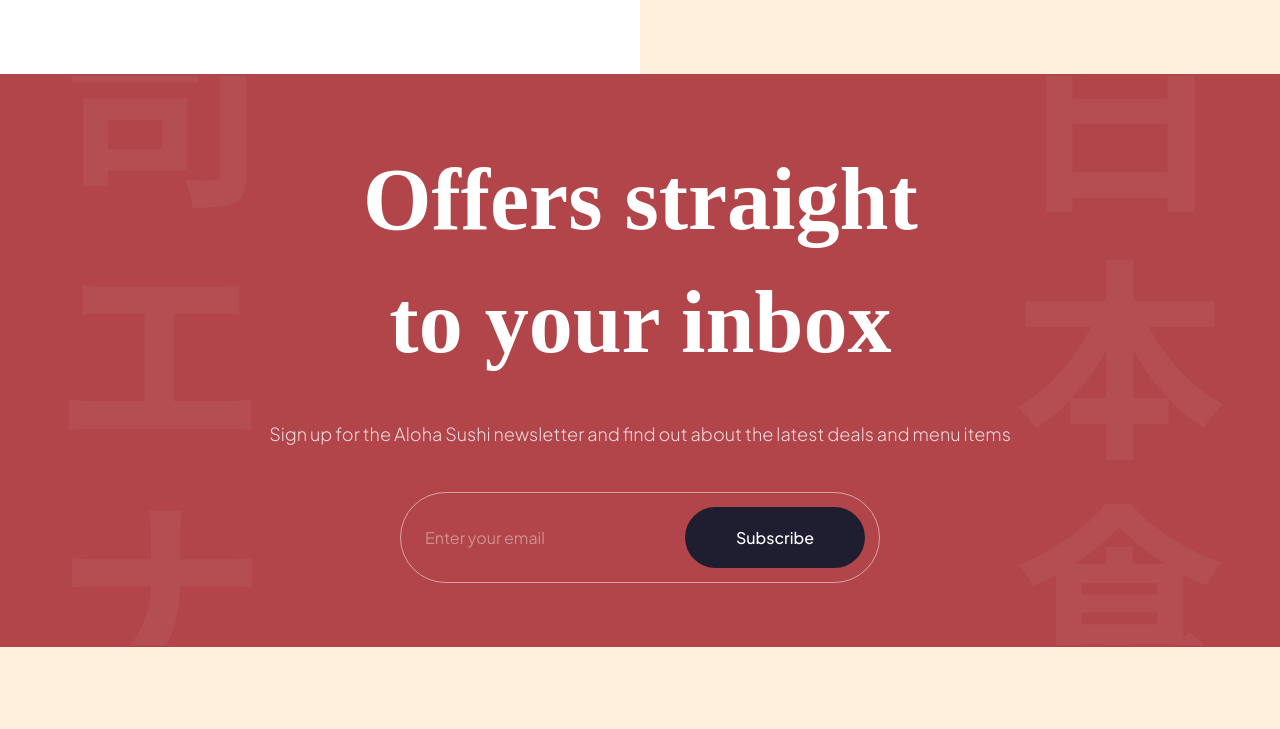
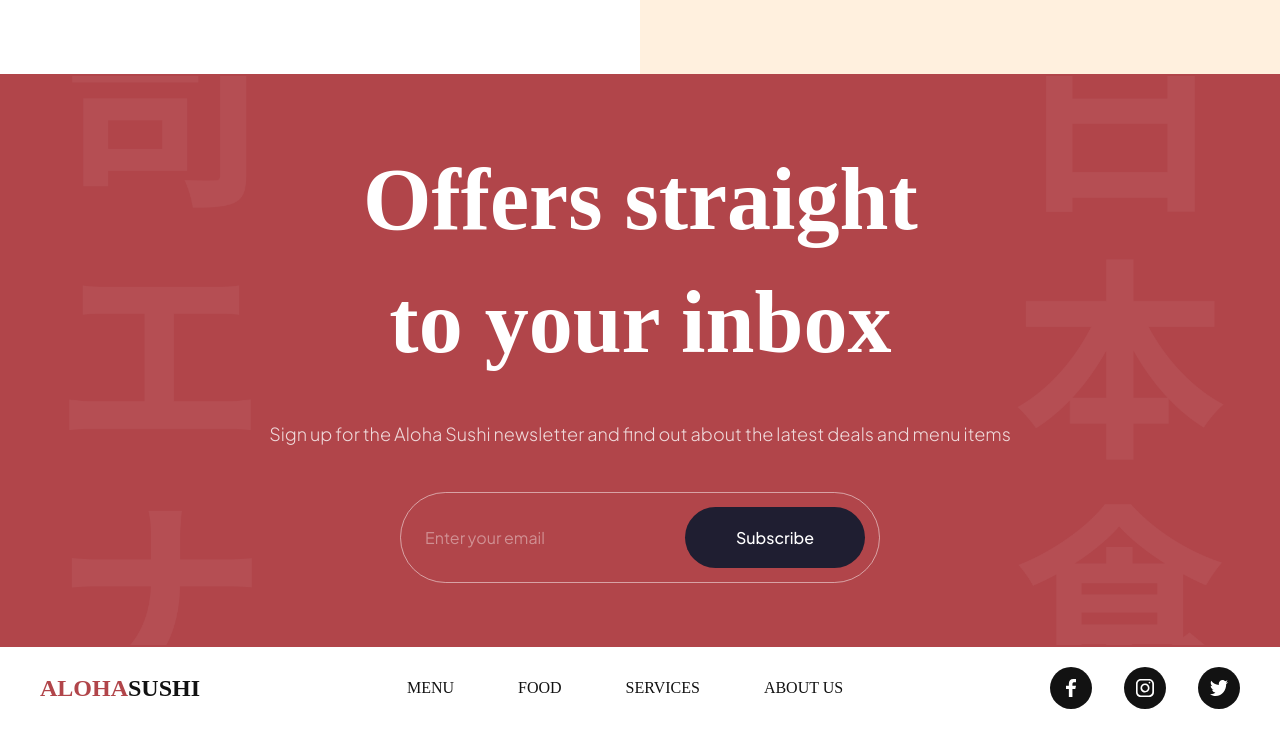
Before and after one commit to mattoattacko/AlohaSushi, a website built with Vite: page index.html in a window 1280 px wide. Shown: the part 3760-4489 px from the top of the page. Before the commit the page ends 4407 px from the top, so only its background shows below. Built offline with nearby package versions, Linux system fonts and the light colour scheme.

Commit message:
General layout and styling complete. Refinment needed

```diff
--- a/css/sections/footer.css
+++ b/css/sections/footer.css
@@ -0,0 +1,62 @@
+.footer {
+  width: 100%;
+  padding: 20px 40px;
+  background: var(--color-white);
+
+  flex-wrap: wrap;
+  gap: 20px;
+
+  overflow: hidden;
+}
+
+.footer__logo {
+  font-size: 24px;
+  font-weight: bold;
+  font-family: var(--playfair-font);
+  text-transform: uppercase;
+  color: var(--secondary-color);
+
+  cursor: pointer;
+}
+
+.footer__logo span {
+  color: var(--primary-color);
+}
+
+.footer ul {
+  list-style: none;
+
+  display: flex;
+  flex-wrap: wrap;
+  flex-direction: row;
+  gap: 64px;
+}
+
+/* to center it in the middle, we want to change the gap of the last child */
+.footer ul:last-child {
+  gap: 32px;
+}
+
+.footer__nav li {
+  font-size: 16px;
+  font-weight: 500;
+  font-family: var(--plus-jakarta-font);
+  color: var(--secondary-color);
+  text-transform: uppercase;
+  cursor: pointer;
+}
+
+.footer__social li {
+  width: 42px;
+  height: 42px;
+
+  background-color: var(--secondary-color);
+  border-radius: 100%; /* make it a circle */
+}
+
+.footer__social li img {
+  width:45%;
+  height: 45%;
+
+  object-fit: contain;
+}
--- a/css/style.css
+++ b/css/style.css
@@ -8,7 +8,7 @@
 @import url("sections/popular.css");
 @import url("sections/trending.css");
 @import url("sections/subscribe.css");
-/* @import url("sections/footer.css"); */
+@import url("sections/footer.css");
 
 /* CSS variables for reusablity across all files (including above imported) */
 :root {
@@ -290,7 +290,7 @@
     flex-direction: column;
   }
 
-  .trending-drink {
+  .trending-drinks {
     flex-direction: column-reverse;
   }
 
--- a/index.html
+++ b/index.html
@@ -376,6 +376,50 @@
       </div>
     </section>
 
+    <!-- Footer -->
+    <section class="footer flex-between">
+      <h3 class="footer__logo">
+        <span>Aloha</span>Sushi
+      </h3>
+
+      <ul class="footer__nav">
+        <li>
+          <a href="#menu">Menu</a>
+        </li>
+        <li>
+          <a href="#food">Food</a>
+        </li>
+        <li>
+          <a href="#services">Services</a>
+        </li>
+        <li>
+          <a href="#about-us">About Us</a>
+        </li>
+      </ul>
+
+      <!-- Social Media -->
+      <ul class="footer__social">
+        <li class="flex-center">
+          <img
+            src="assets/facebook.svg"
+            alt="facebook"
+          />
+        </li>
+        <li class="flex-center">
+          <img
+            src="assets/instagram.svg"
+            alt="instagram"
+          />
+        </li>
+        <li class="flex-center">
+          <img
+            src="assets/twitter.svg"
+            alt="twitter"
+          />
+        </li>
+      </ul>
+    </section>
+
     <script src="js/script.js" type="module"></script>
   </body>
 </html>
```
